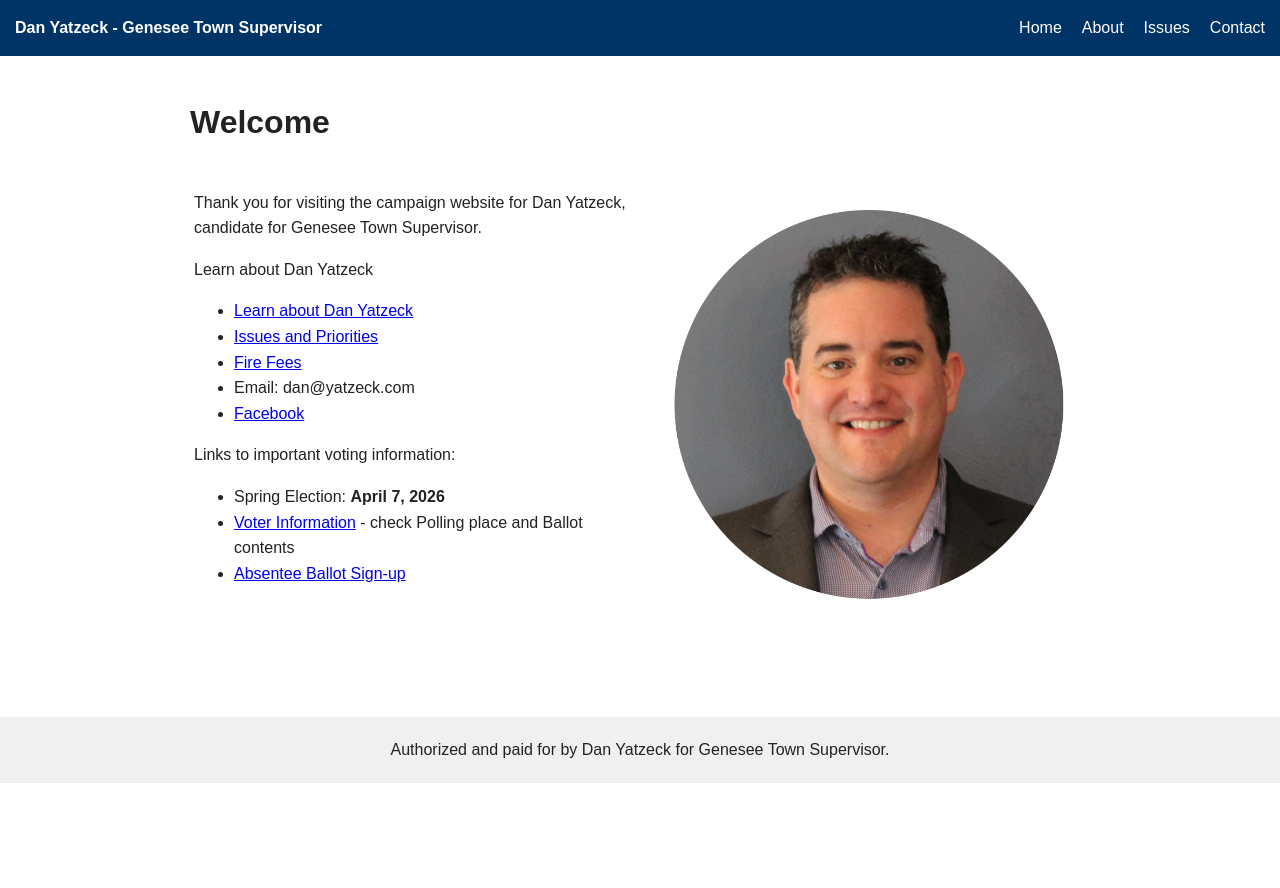
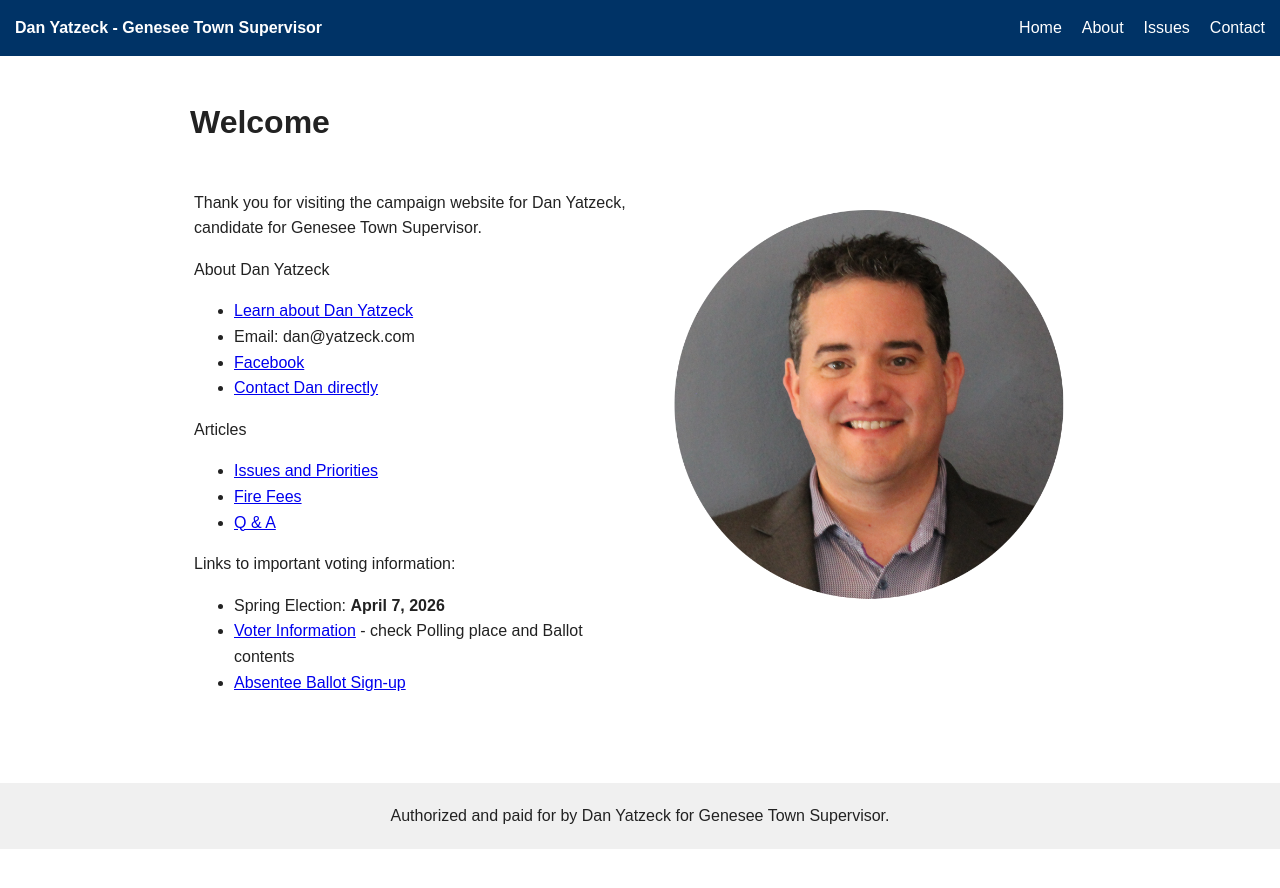
Before and after one commit to danyatzeck/danyatzeck.github.io, a Jekyll site: the page built from index.md, in a window 1280 px wide. Shown: the top 888 px of the page. Built offline with Jekyll 4.4.1, drawn with Linux system fonts in a browser that asks for light colours; our own code applies the rules of GitHub Pages for plain Markdown files.

```diff
--- a/index.md
+++ b/index.md
@@ -4,12 +4,16 @@
 <div class="column">
 Thank you for visiting the campaign website for Dan Yatzeck, candidate for Genesee Town Supervisor.
 
-Learn about Dan Yatzeck
+About Dan Yatzeck
 - <a href="{{ '/about' | relative_url }}">Learn about Dan Yatzeck</a>
+- Email: dan@yatzeck.com
+- [Facebook](https://www.facebook.com/profile.php?id=61586094986714)
+- <a href="{{ '/contact' | relative_url }}">Contact Dan directly</a>
+
+Articles
 - <a href="{{ '/issues' | relative_url }}">Issues and Priorities</a>
 - <a href="{{ '/firefee' | relative_url }}">Fire Fees</a>
-- Email: dan@yatzeck.com
-- [Facebook](https://www.facebook.com/profile.php?id=61586094986714)
+- <a href="{{ '/questions' | relative_url }}">Q & A</a>
 
 Links to important voting information:
 - Spring Election: **April 7, 2026**
```
